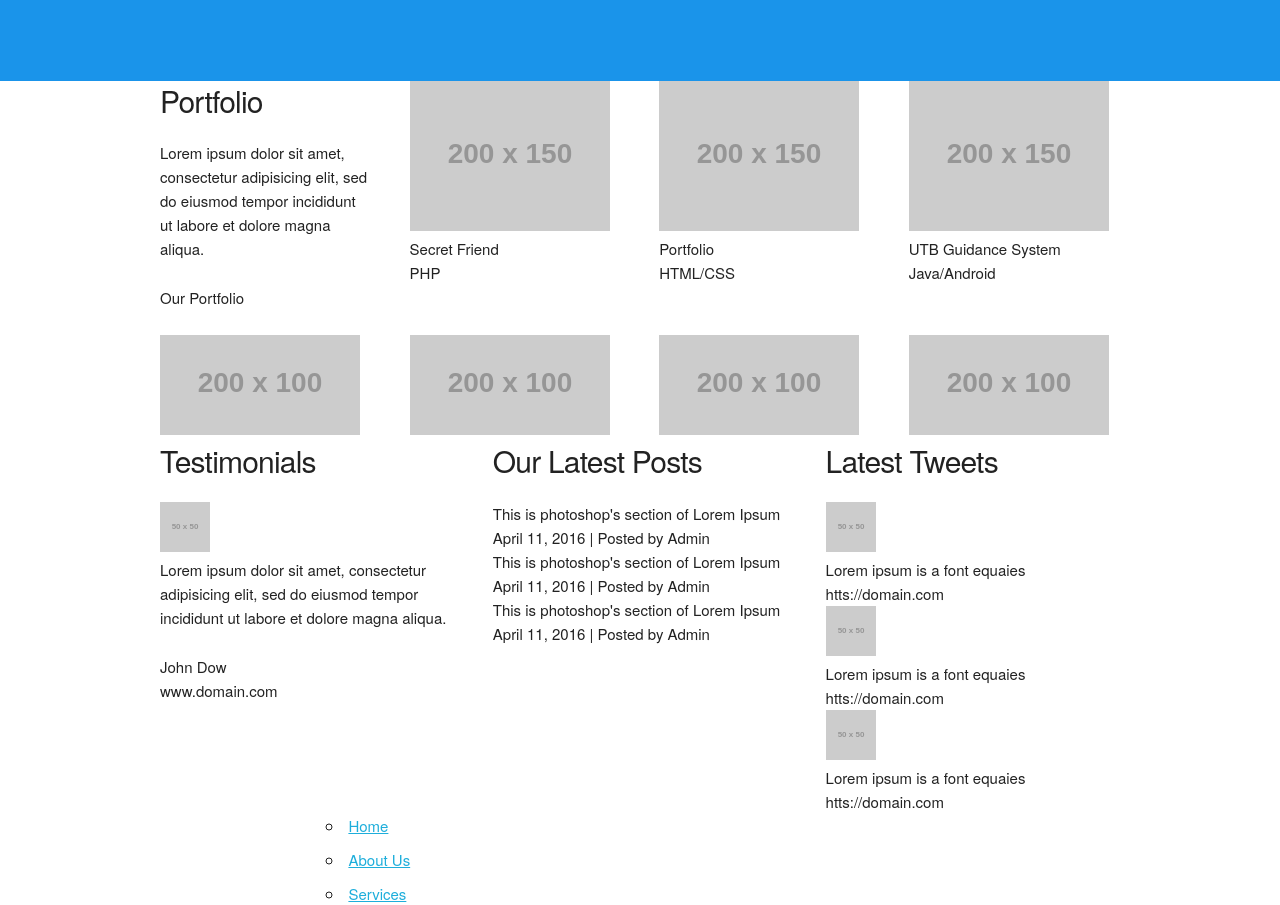
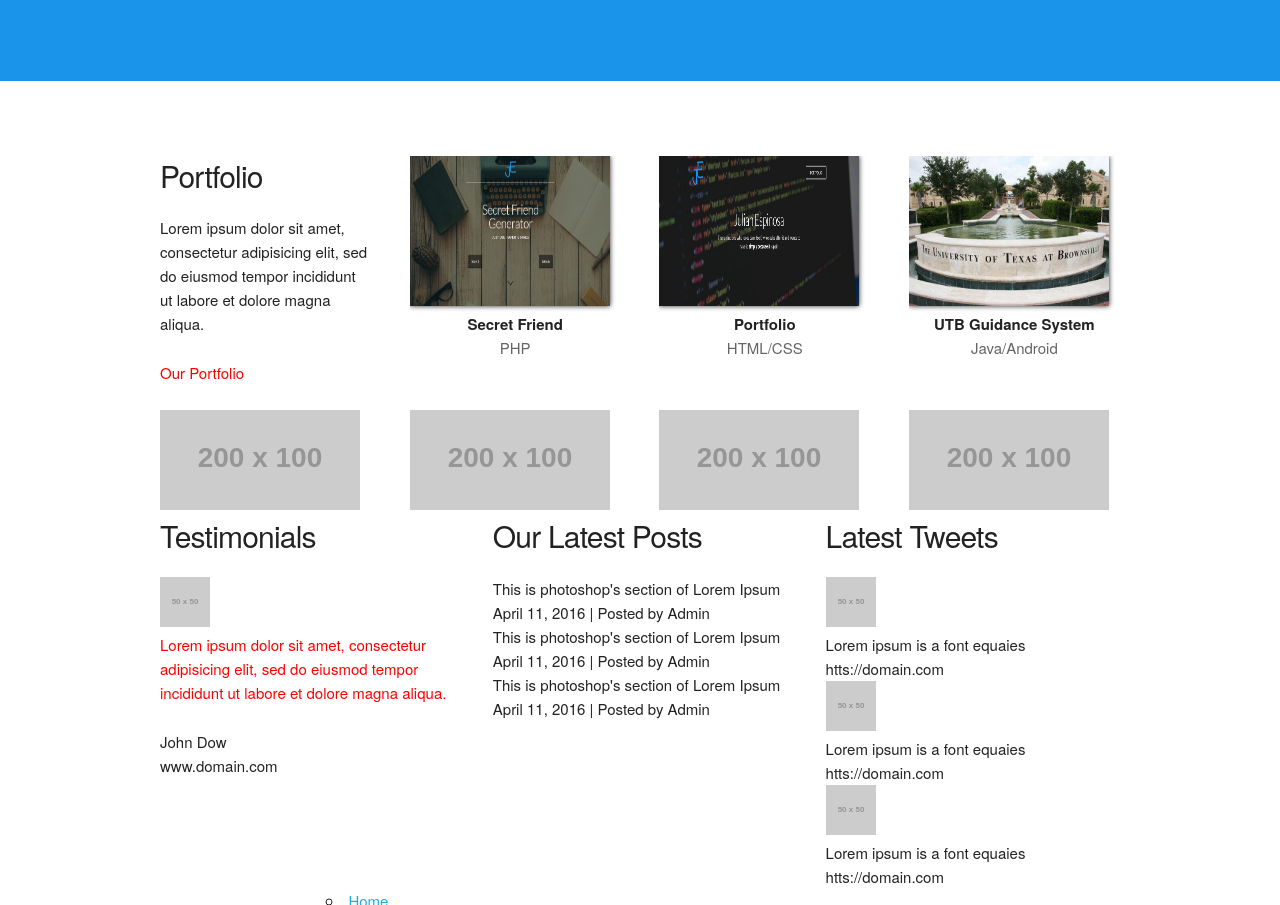
Before and after one commit to juliani91/psd-to-site, a plain HTML site: page index.html in a window 1280 px wide. Shown: the part 1054-1959 px from the top of the page. Drawn offline with nearby package versions, Linux system fonts and the light colour scheme; placeholder pictures from the web are drawn by us.

Commit message:
Adding files to gh-pages

```diff
--- a/css/styles.css
+++ b/css/styles.css
@@ -136,3 +136,44 @@ section .four-levels a:hover{
 	background: #ffffff;
 	color: #000000;
 }
+
+/* PORTFOLIO */
+
+section .portfolio{
+	margin-top: 5em;
+}
+
+section p:nth-child(3){
+	color: red;
+}
+
+section .portfolio .name{
+	text-align: center;
+	font-weight: bold;
+}
+
+section .portfolio .platform{
+	text-align: center;
+	font-weight: 300;
+	color: #656565;
+}
+
+section .portfolio .zoom{
+
+	position: relative;
+	overflow: hidden;
+	transform: scale(1);
+	transition: all 0.3s ease-in-out;
+}
+
+section .portfolio img{
+	box-shadow: 0px 0px 5px;
+	width: 200px;
+	height: 150px;
+		transform: scale(1);
+	transition: all 0.3s ease-in-out;
+}
+
+section .portfolio .zoom:hover img{
+	transform: scale(1.1);
+}
--- a/index.html
+++ b/index.html
@@ -156,6 +156,7 @@
     <!-- PORTFOLIO -->
 
     <section>
+      <div class="portfolio">
         <div class="container">
           <div class="row">
             <div class="three columns">
@@ -165,19 +166,26 @@
             <p>Our Portfolio</p>
             </div>
             <div class="three columns">
-            <img src="http://placehold.it/200x150">
+              <div class="zoom">
+                <img src="images/secretfriend.jpg">
                 <div class="name">Secret Friend</div>
                 <div class="platform">PHP</div>
               </div>
+            </div>
             <div class="three columns">
-            <img src="http://placehold.it/200x150">
+              <div class="zoom">
+                <img src="images/website01.jpg">
                 <div class="name">Portfolio</div>
                 <div class="platform">HTML/CSS</div>
               </div>
+            </div>
             <div class="three columns">
-            <img src="http://placehold.it/200x150">
+              <div class="zoom">
+                <img src="images/utb.jpg">
                 <div class="name">UTB Guidance System</div>
                 <div class="platform">Java/Android</div>
+              </div>
+            </div>
           </div>
         </div>
       </div>
```
Also changed, not shown: images/secretfriend.jpg (added), images/utb.jpg (added), images/website01.jpg (added). Lines whose indentation alone changed are shown as unchanged.
